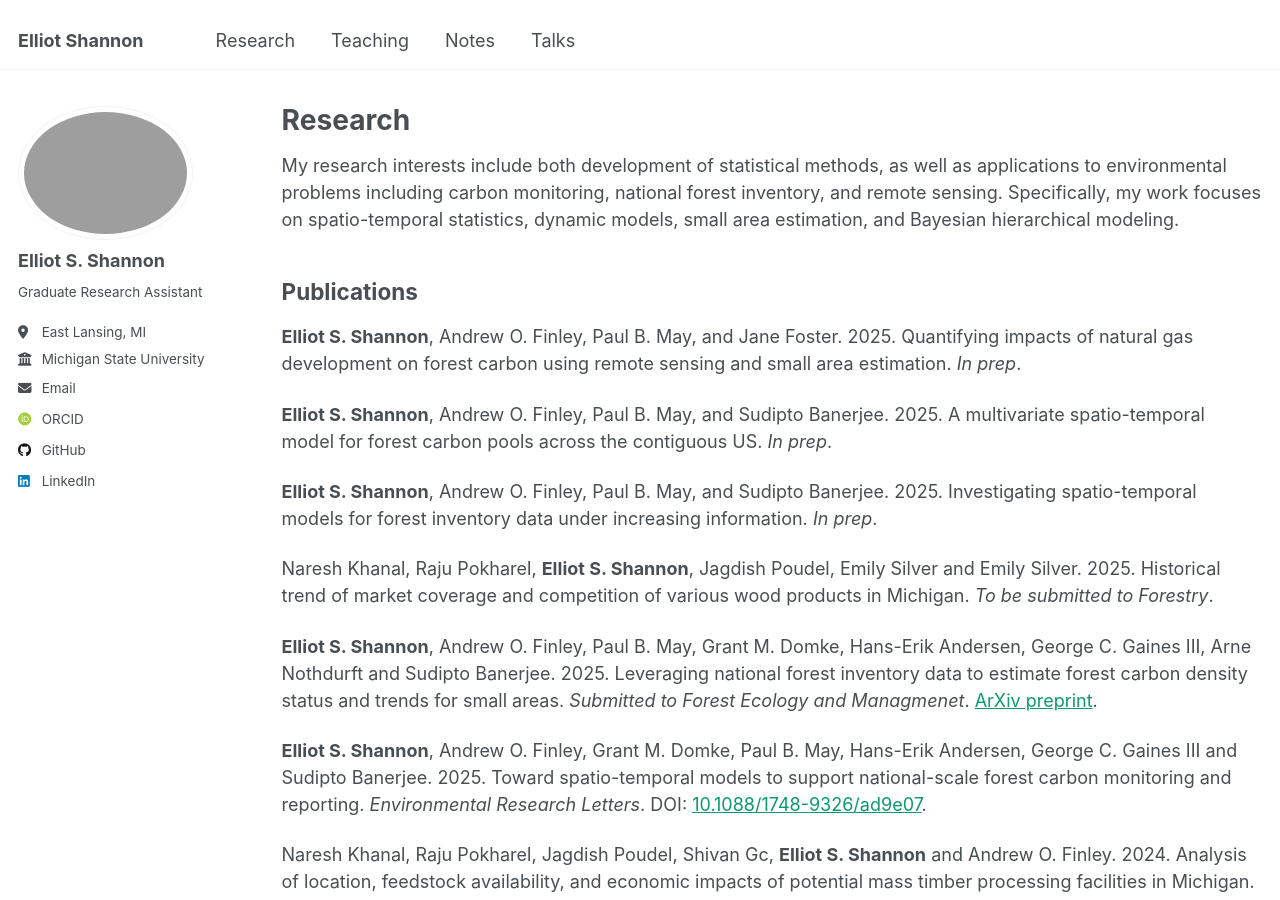
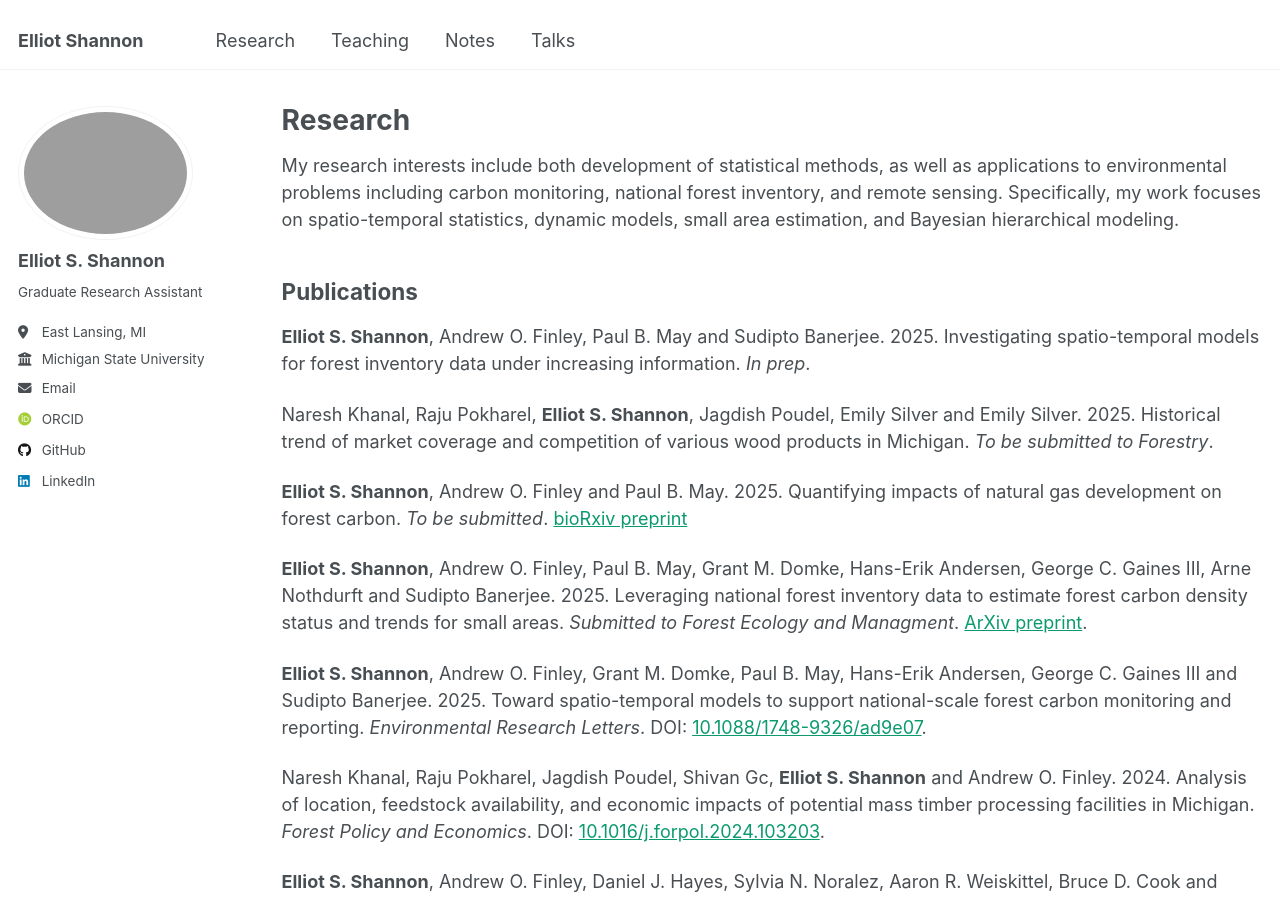
Before and after one commit to elliotshannon/elliotshannon.github.io, a Jekyll site: the page built from _pages/research.md, in a window 1280 px wide and 900 px high. Built offline with Jekyll 4.4.1, drawn with Linux system fonts in a browser that asks for light colours; some web fonts are replaced.

Commit message:
Updated citation and link on research page

```diff
--- a/_pages/research.md
+++ b/_pages/research.md
@@ -11,15 +11,13 @@
 
 ## Publications
 
-**Elliot S. Shannon**, Andrew O. Finley, Paul B. May, and Jane Foster. 2025. Quantifying impacts of natural gas development on forest carbon using remote sensing and small area estimation. *In prep*.
-
-**Elliot S. Shannon**, Andrew O. Finley, Paul B. May, and Sudipto Banerjee. 2025. A multivariate spatio-temporal model for forest carbon pools across the contiguous US. *In prep*.
-
-**Elliot S. Shannon**, Andrew O. Finley, Paul B. May, and Sudipto Banerjee. 2025. Investigating spatio-temporal models for forest inventory data under increasing information. *In prep*.
+**Elliot S. Shannon**, Andrew O. Finley, Paul B. May and Sudipto Banerjee. 2025. Investigating spatio-temporal models for forest inventory data under increasing information. *In prep*.
 
 Naresh Khanal, Raju Pokharel, **Elliot S. Shannon**, Jagdish Poudel, Emily Silver and Emily Silver. 2025. Historical trend of market coverage and competition of various wood products in Michigan. *To be submitted to Forestry*.
 
-**Elliot S. Shannon**, Andrew O. Finley, Paul B. May, Grant M. Domke, Hans-Erik Andersen, George C. Gaines III, Arne Nothdurft and Sudipto Banerjee. 2025. Leveraging national forest inventory data to estimate forest carbon density status and trends for small areas. *Submitted to Forest Ecology and Managmenet*. [ArXiv preprint](https://arxiv.org/abs/2503.08653).
+**Elliot S. Shannon**, Andrew O. Finley and Paul B. May. 2025. Quantifying impacts of natural gas development on forest carbon. *To be submitted*. [bioRxiv preprint](https://doi.org/10.1101/2025.06.23.661107)
+
+**Elliot S. Shannon**, Andrew O. Finley, Paul B. May, Grant M. Domke, Hans-Erik Andersen, George C. Gaines III, Arne Nothdurft and Sudipto Banerjee. 2025. Leveraging national forest inventory data to estimate forest carbon density status and trends for small areas. *Submitted to Forest Ecology and Managment*. [ArXiv preprint](https://arxiv.org/abs/2503.08653).
 
 **Elliot S. Shannon**, Andrew O. Finley, Grant M. Domke, Paul B. May, Hans-Erik Andersen, George C. Gaines III and Sudipto Banerjee. 2025. Toward spatio-temporal models to support national-scale forest carbon monitoring and reporting. *Environmental Research Letters*. DOI: [10.1088/1748-9326/ad9e07](https://doi.org/10.1088/1748-9326/ad9e07).
 
```
